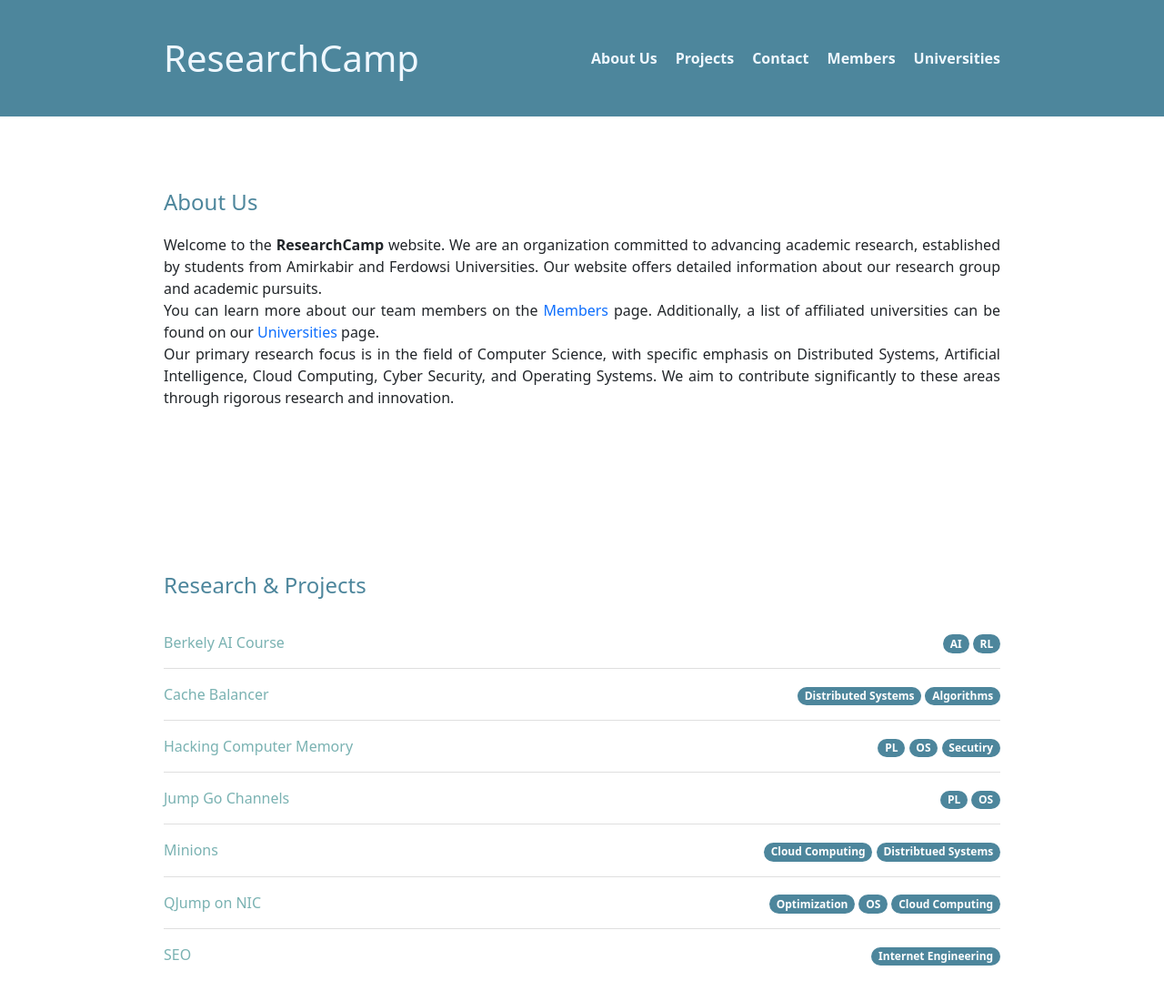
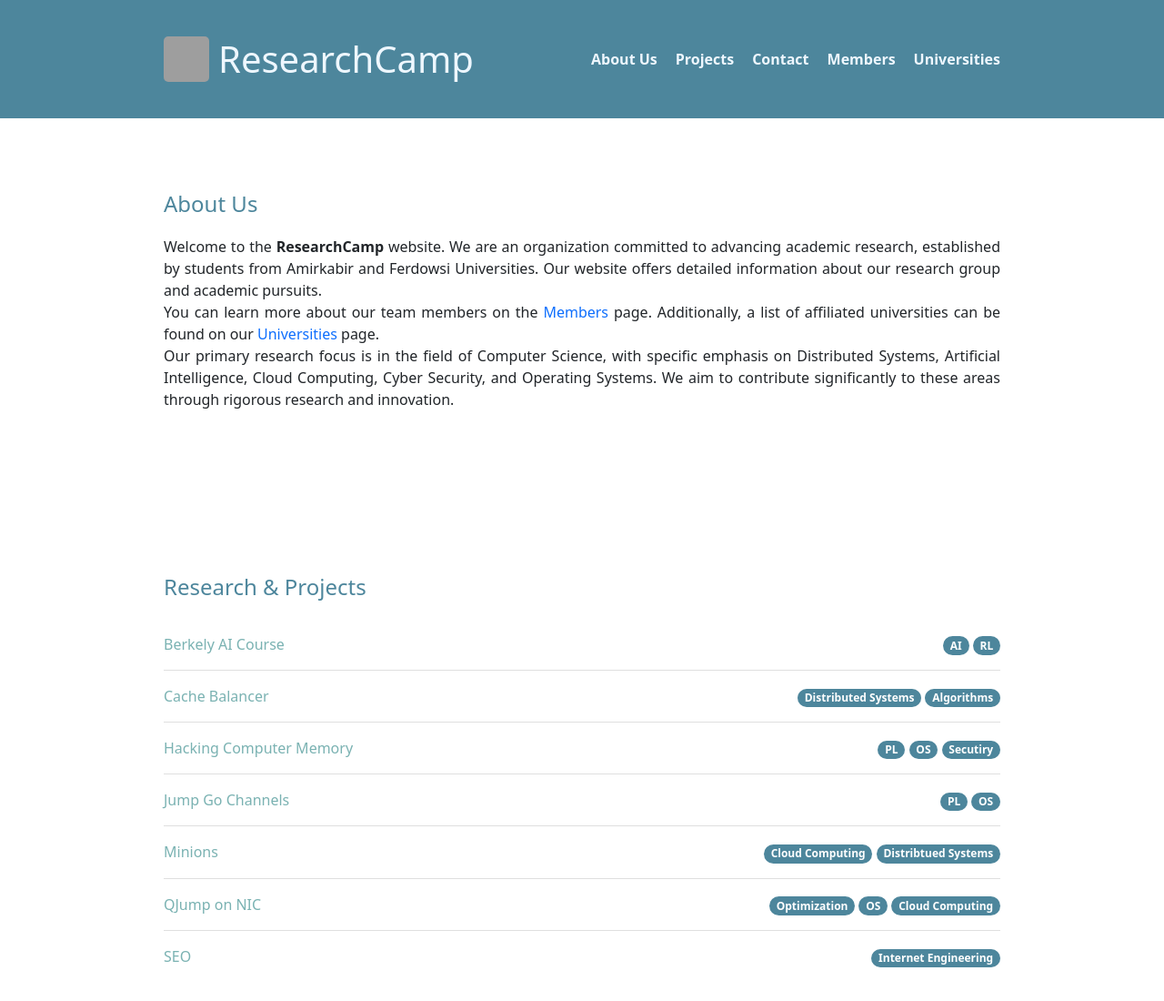
Before and after one commit to research-camp/profile, a plain HTML site: page index.html in a window 1280 px wide. Shown: the top 1100 px of the page at 91% size. Drawn offline with nearby package versions, Linux system fonts and the light colour scheme; grey boxes are pictures that could not be loaded.

Commit message:
add: org logo in index

```diff
--- a/index.html
+++ b/index.html
@@ -7,13 +7,17 @@
         ResearchCamp
     </title>
     <link rel="stylesheet" href="styles.css" />
+    <link rel="stylesheet" href="https://cdnjs.cloudflare.com/ajax/libs/font-awesome/6.0.0-beta3/css/all.min.css" />
     <link href="https://fonts.googleapis.com/css2?family=Roboto:wght@400;700&display=swap" rel="stylesheet" />
     <link href="https://cdn.jsdelivr.net/npm/bootstrap@5.0.2/dist/css/bootstrap.min.css" rel="stylesheet" integrity="sha384-EVSTQN3/azprG1Anm3QDgpJLIm9Nao0Yz1ztcQTwFspd3yD65VohhpuuCOmLASjC" crossorigin="anonymous" />
 </head>
 <body>
     <header>
         <div class="container">
-            <h1>ResearchCamp</h1>
+            <div class="title-container">
+                <img src="https://avatars.githubusercontent.com/u/89241792?s=200&v=4" alt="ResearchCamp Logo" class="logo" />
+                <h1>ResearchCamp</h1>
+            </div>
             <nav>
                 <ul class="mb-0">
                     <li><a href="#about">About Us</a></li>
--- a/styles.css
+++ b/styles.css
@@ -62,6 +62,18 @@ nav ul li a {
     max-width: 960px !important;
     margin: 0 auto !important;
     padding: 20px !important;
+}
+
+.title-container {
+    display: flex;
+    align-items: center;
+}
+
+.title-container .logo {
+    width: 50px;
+    height: 50px;
+    margin-right: 10px;
+    border-radius: 5px;
 }
 
 section {
```
